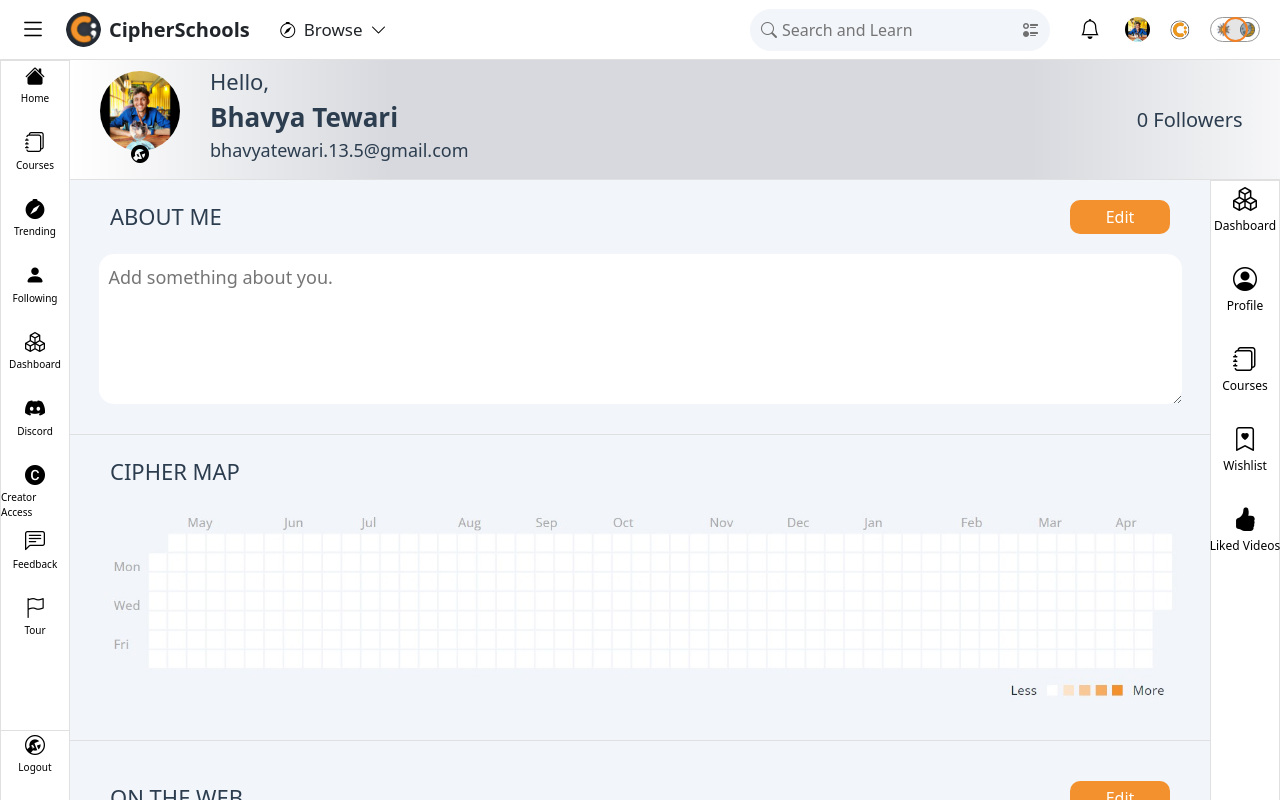
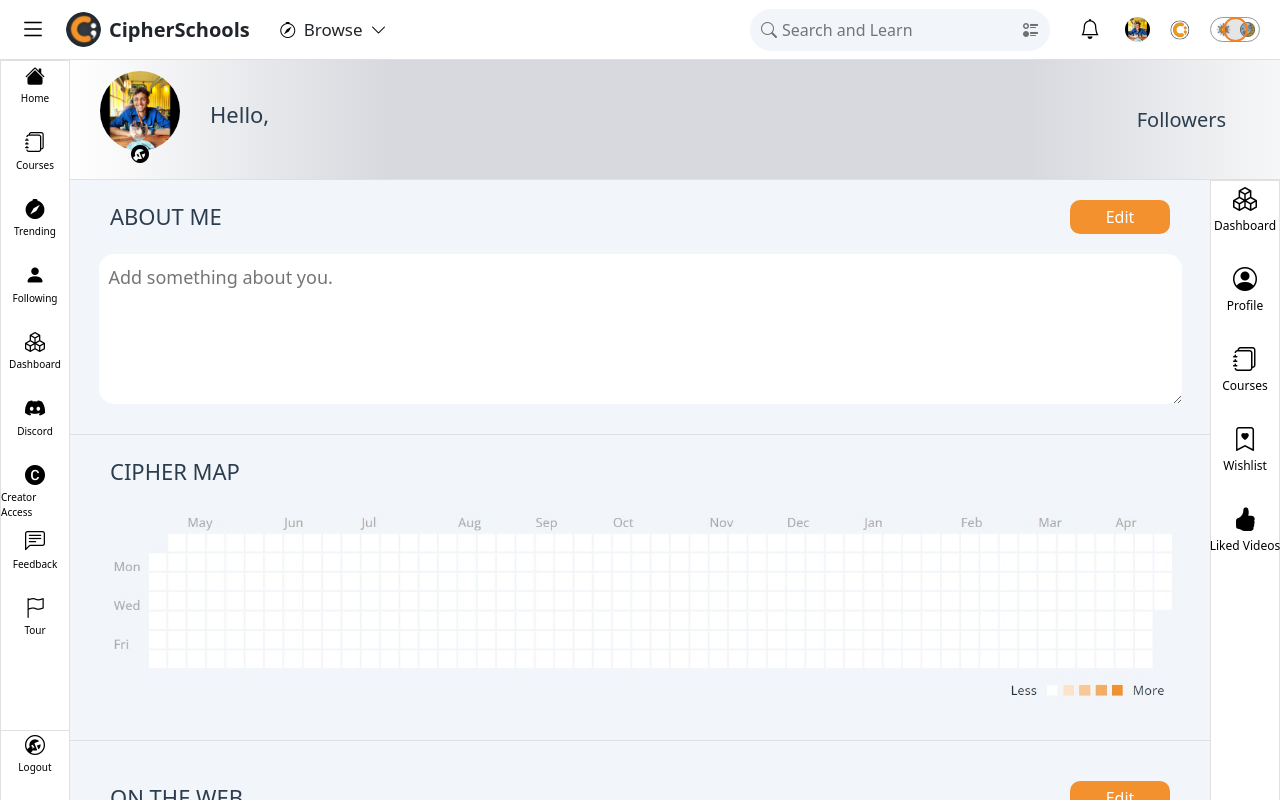
Before and after one commit to BhavyaT-135/CipherSchools, a React (Create React App) app in the folder client/: page / in a window 1280 px wide. Shown: the top 800 px of the page. Built offline with nearby package versions, Linux system fonts and the light colour scheme; no server answers.

Commit message:
✨ UseContext in ProfileHeader component

```diff
--- a/client/src/App.js
+++ b/client/src/App.js
@@ -7,6 +7,7 @@ import './App.css'
 import RightSidebar from './components/RightSidebar/RightSidebar'
 
 const App = () => {
+
   return (
     <div className='cipher__app'>
       <Header />
--- a/client/src/Context/UserContext.js
+++ b/client/src/Context/UserContext.js
@@ -7,11 +7,8 @@ export const UserContextProvider = ({ children }) => {
   const [user, setUser] = useState({});
 
   useEffect(() => {
-    // Getting the user object using axios call to backend login api and setting the user in the state
-    // Passing the email address and password in the body of the request
     axios.post('http://localhost:5000/api/v1/auth/login', { email: 'bhavyat@gmail.com', password: '12345678' })
       .then(res => {
-        console.log(res.data.user)
         setUser(res.data.user)
       })
       .catch(err => {
--- a/client/src/components/ProfileHeader/ProfileHeader.jsx
+++ b/client/src/components/ProfileHeader/ProfileHeader.jsx
@@ -1,8 +1,16 @@
-import React from 'react'
+import React, { useContext } from 'react'
 import './profileHeader.css'
 import pf from '../../assets/pf.jpeg'
+import { UserContext } from '../../Context/UserContext'
 
 const ProfileHeader = () => {
+
+  const { user } = useContext(UserContext)
+  let followersLength = ""
+  if (user.followers) {
+    followersLength = user.followers.length
+  }
+
   return (
     <div className='cipher__profileheader'>
       <div className='cipher__profileheader-left'>
@@ -12,13 +20,13 @@ const ProfileHeader = () => {
         </div>
         <div className='cipher__profileheader_namecontent'>
           <div className='cipher__profileheader_namecontent-subheading'>Hello,</div>
-          <div className='cipher__profileheader_namecontent-heading'>Bhavya Tewari</div>
-          <div className='cipher__profileheader_namecontent-email'>bhavyatewari.13.5@gmail.com</div>
+          <div className='cipher__profileheader_namecontent-heading'>{user.username}</div>
+          <div className='cipher__profileheader_namecontent-email'>{user.email}</div>
         </div>
       </div>
       <div className='cipher__profileheader-right'>
         <div className='cipher__profileheader_followers'>
-          0 Followers
+          {followersLength} Followers
         </div>
       </div>
     </div>
--- a/client/src/components/ProfileHeader/profileHeader.css
+++ b/client/src/components/ProfileHeader/profileHeader.css
@@ -94,6 +94,7 @@
   font-size: 20px;
   color: #2C3D4F;
   font-weight: 500;
+  cursor: pointer;
 }
 
 @media screen and (max-width: 1000px) {
```
Also changed, not shown: client/public/manifest.json (deleted).
